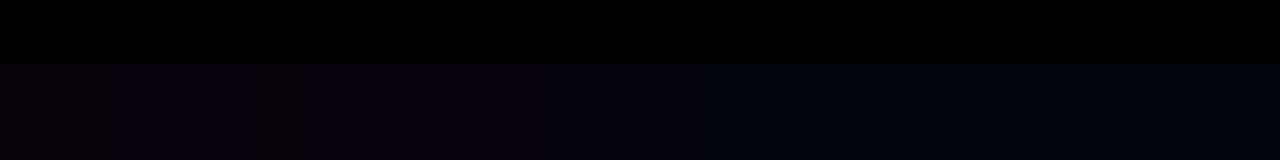
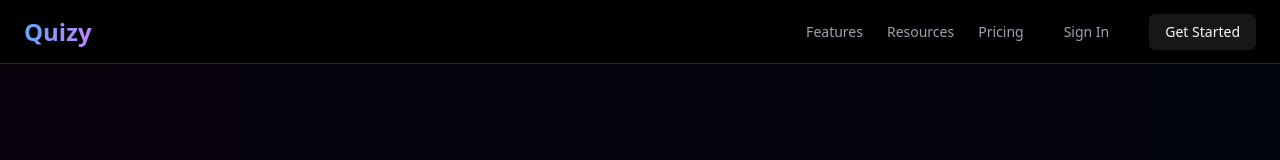
Before and after one commit to Shriyash-Jagtap/quizy, a Next.js app: page /subjects/1 in a window 1280 px wide. Shown: the top 160 px of the page. Built offline with nearby package versions, Linux system fonts and the light colour scheme; no server answers; the database is empty.

Commit message:
fixed no header on quizes page

```diff
--- a/app/subjects/[id]/page.tsx
+++ b/app/subjects/[id]/page.tsx
@@ -6,7 +6,7 @@
 import Link from 'next/link';
 import { supabase } from '@/lib/supabaseClient';
 import { Button } from "@/components/ui/button";
-import { BookOpen, ArrowLeft, Clock, Activity, Award } from 'lucide-react';
+import { BookOpen,Menu, ArrowLeft, Clock, Activity, Award } from 'lucide-react';
 
 interface Quiz {
   id: number;
@@ -24,6 +24,7 @@
   const [loading, setLoading] = useState<boolean>(true);
   const [error, setError] = useState<string | null>(null);
   const [selectedCategory, setSelectedCategory] = useState<string>('all');
+  const [isMenuOpen, setIsMenuOpen] = useState(false);
 
   useEffect(() => {
     const fetchQuizzes = async () => {
@@ -62,6 +63,50 @@
 
   return (
     <div className="flex flex-col min-h-screen bg-black text-white">
+      <header className="fixed top-0 left-0 right-0 z-50 px-4 lg:px-6 h-16 flex items-center justify-between border-b border-gray-800 backdrop-blur-md bg-black/50">
+  <Link className="flex items-center" href="/">
+    <motion.span
+      className="font-bold text-2xl bg-clip-text text-transparent bg-gradient-to-r from-blue-400 to-purple-400"
+      whileHover={{ scale: 1.05 }}
+    >
+      Quizy
+    </motion.span>
+  </Link>
+
+  {/* Desktop Navigation */}
+  <nav className="hidden md:flex items-center gap-6 ml-auto">
+    <Link className="text-sm font-medium text-gray-400 hover:text-white transition-colors" href="#">Features</Link>
+    <Link className="text-sm font-medium text-gray-400 hover:text-white transition-colors" href="#">Resources</Link>
+    <Link className="text-sm font-medium text-gray-400 hover:text-white transition-colors" href="#">Pricing</Link>
+    <Button variant="ghost" className="text-gray-400">Sign In</Button>
+    <Button>Get Started</Button>
+  </nav>
+
+  {/* Mobile Menu Button */}
+  <Button variant="ghost" size="icon" className="md:hidden" onClick={() => setIsMenuOpen(!isMenuOpen)}>
+    <Menu className="h-6 w-6" />
+  </Button>
+</header>
+{/* Mobile Menu */}
+<AnimatePresence>
+        {isMenuOpen && (
+          <motion.div
+            className="fixed inset-0 z-40 bg-black pt-16"
+            initial={{ opacity: 0, y: -20 }}
+            animate={{ opacity: 1, y: 0 }}
+            exit={{ opacity: 0, y: -20 }}
+            transition={{ duration: 0.3 }}
+          >
+            <nav className="flex flex-col items-center gap-4 p-4">
+              <Link className="text-lg font-medium hover:text-gray-300 transition-colors" href="#">Features</Link>
+              <Link className="text-lg font-medium hover:text-gray-300 transition-colors" href="#">Resources</Link>
+              <Link className="text-lg font-medium hover:text-gray-300 transition-colors" href="#">Pricing</Link>
+              <Button variant="ghost" className="text-gray-400">Sign In</Button>
+              <Button className="w-full mt-4">Get Started</Button>
+            </nav>
+          </motion.div>
+        )}
+      </AnimatePresence>
       <main className="flex-1 pt-16">
         <section className="w-full py-16 md:py-24 relative overflow-hidden">
           <motion.div
```
